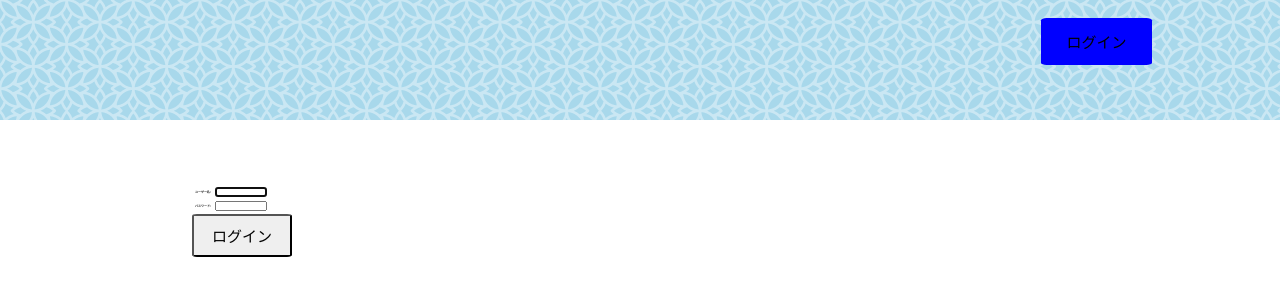
After one commit to Kanata0204/task_app, a Django app: page /task_list/login in a window 1280 px wide. The commit adds this page. Shown: the top 300 px of the page. Run offline with Django 3.2, Linux system fonts and the light colour scheme.

Commit message:
implement login, logout function

```diff
--- a/static/css/base.css
+++ b/static/css/base.css
@@ -10,7 +10,10 @@ li {
 
 a {
     color: black;
+    display: inline-block;
+    text-decoration: none;
 }
+
 
 .content {
     width: 70%;
@@ -25,9 +28,25 @@ header {
     background-image: url(../img/bush.png);
 }
 
-header h1 {
+header .title {
     position: absolute;
     top: 15%;
     left: 8%;
     font-size: 5rem;
 }
+
+.btn {
+    display: inline-block;
+    color: black;
+    font-size: 1.5rem;
+    padding: 1% 2%;
+    border-radius: 5%;
+    cursor: pointer;
+}
+
+header .btn{
+    position: absolute;
+    top: 15%;
+    right: 10%;
+    background-color: blue;
+}
--- a/taskapp/templates/base.html
+++ b/taskapp/templates/base.html
@@ -14,6 +14,11 @@
 <body>
     <header>
         <h1 class="title">{% block title %}{% endblock %}</h1>
+        {% if user.is_authenticated %}
+            <a href="{% url 'logout' %}" class="btn">ログアウト</a>
+        {% elif not "logout" in request.path %}
+            <a href="{% url 'login' %}?next={{ request.path }}" class="btn">ログイン</a>
+        {% endif %}
     </header>
 
     <div class="content">
--- /dev/null
+++ b/taskapp/templates/login.html
@@ -0,0 +1,16 @@
+{% extends 'base.html' %}
+
+{% block body %}
+
+    <form method="post" action="{% url 'login' %}">
+    {% csrf_token %}
+
+    <table>
+        {{ form }}
+    </table>
+
+    <input type="hidden" name="next" value="{{ next }}"></input>
+    <button class="btn" type="submit">ログイン</button>
+
+    </form>
+{% endblock %}
--- a/taskapp/templates/taskapp/task_list.html
+++ b/taskapp/templates/taskapp/task_list.html
@@ -5,11 +5,13 @@
     <link rel="stylesheet" href="{% static 'css/task_list.css' %}">
 {% endblock %}
 
-{% block title %}タスクリスト{% endblock  %}
+{% block title %}タスクリスト{% endblock %}
 
 {% block body %}
 
-    <a href="{% url 'create' %}"><button>new</button></a>
+    {% if user.is_authenticated %}
+        <a href="{% url 'create' %}"><button>new</button></a>
+    {% endif %}
 
     {% for task in tasks %}
         <div class="task">
--- a/taskapp/urls.py
+++ b/taskapp/urls.py
@@ -1,4 +1,5 @@
 from django.urls import path
+from django.contrib.auth.views import LoginView, LogoutView
 from .views import TaskDetailView, TaskListView, TaskCreateView, TaskUpdateView, TaskDeleteView
 
 urlpatterns = [
@@ -8,4 +9,6 @@ urlpatterns = [
     path('task_list/create/', TaskCreateView.as_view(), name="create"),
     path('task_list/<int:pk>/update', TaskUpdateView.as_view(), name="update"),
     path('task_list/<int:pk>/delete', TaskDeleteView.as_view(), name="delete"),
+    path('task_list/login', LoginView.as_view(template_name="login.html"), name='login'),
+    path('task_list/logout', LogoutView.as_view(template_name="logout.html"), name='logout'),
 ]
--- a/taskproject/settings.py
+++ b/taskproject/settings.py
@@ -123,3 +123,6 @@ STATIC_URL = '/static/'
 STATICFILES_DIRS = (
     os.path.join(BASE_DIR, 'static'),
 )
+
+LOGIN_REDIRECT_URL = '/task_list'
+# LOGOUT_REDIRECT_URL = '/task_list'
```
Also changed, not shown: taskapp/templates/logout.html (added, +8 -0 lines), taskapp/templates/taskapp/task_detail.html (+5 -2 lines), taskapp/views.py (+11 -4 lines).
